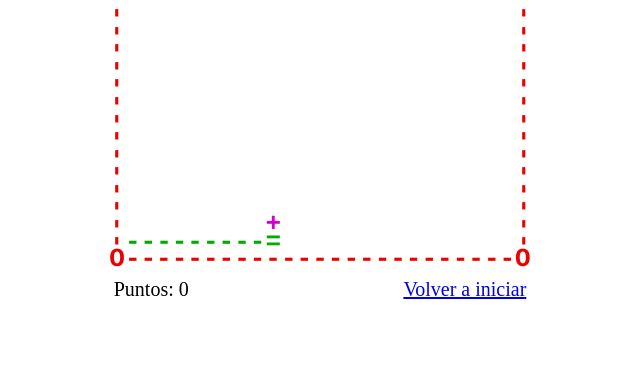
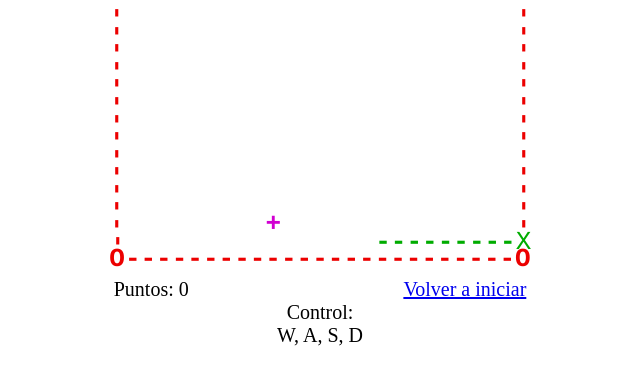
Before and after one commit to JonaDuran/CharSnake, a website: page gameModes/Clasic.html in a window 1280 px wide. Shown: the part 86-470 px from the top of the page, without its empty margins (320-960 px from the left). Drawn offline with Linux system fonts and the light colour scheme.

Commit message:
Mostrar control e iniciar sin pausa

```diff
--- a/gameModes/Clasic.html
+++ b/gameModes/Clasic.html
@@ -18,5 +18,7 @@
         </div>
         <a id="score">Puntos: 0</a>
         <a href="Clasic.html">Volver a iniciar</a>
+        <br/>
+        <span>Control:<br/>W, A, S, D</span>
     </body>
 </html>
--- a/js/Clasic.js
+++ b/js/Clasic.js
@@ -36,7 +36,7 @@ window.onload = function() {
 
     interval = setInterval(frame, time);
 
-    pause();
+    //pause();
 };
 
 // redibuja el juego, inicialmente se ejecuta cada 120 milisegundos
```
